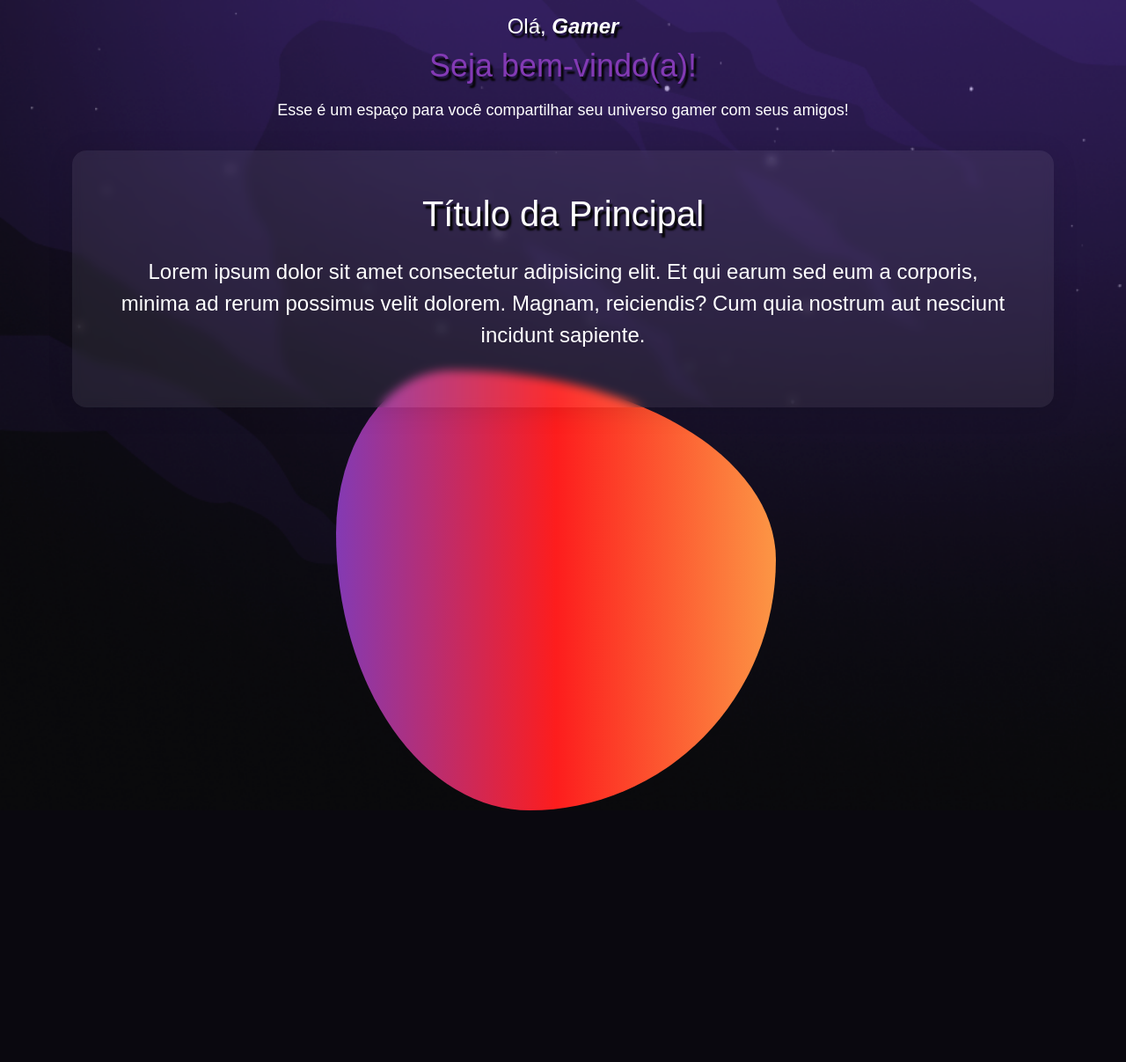
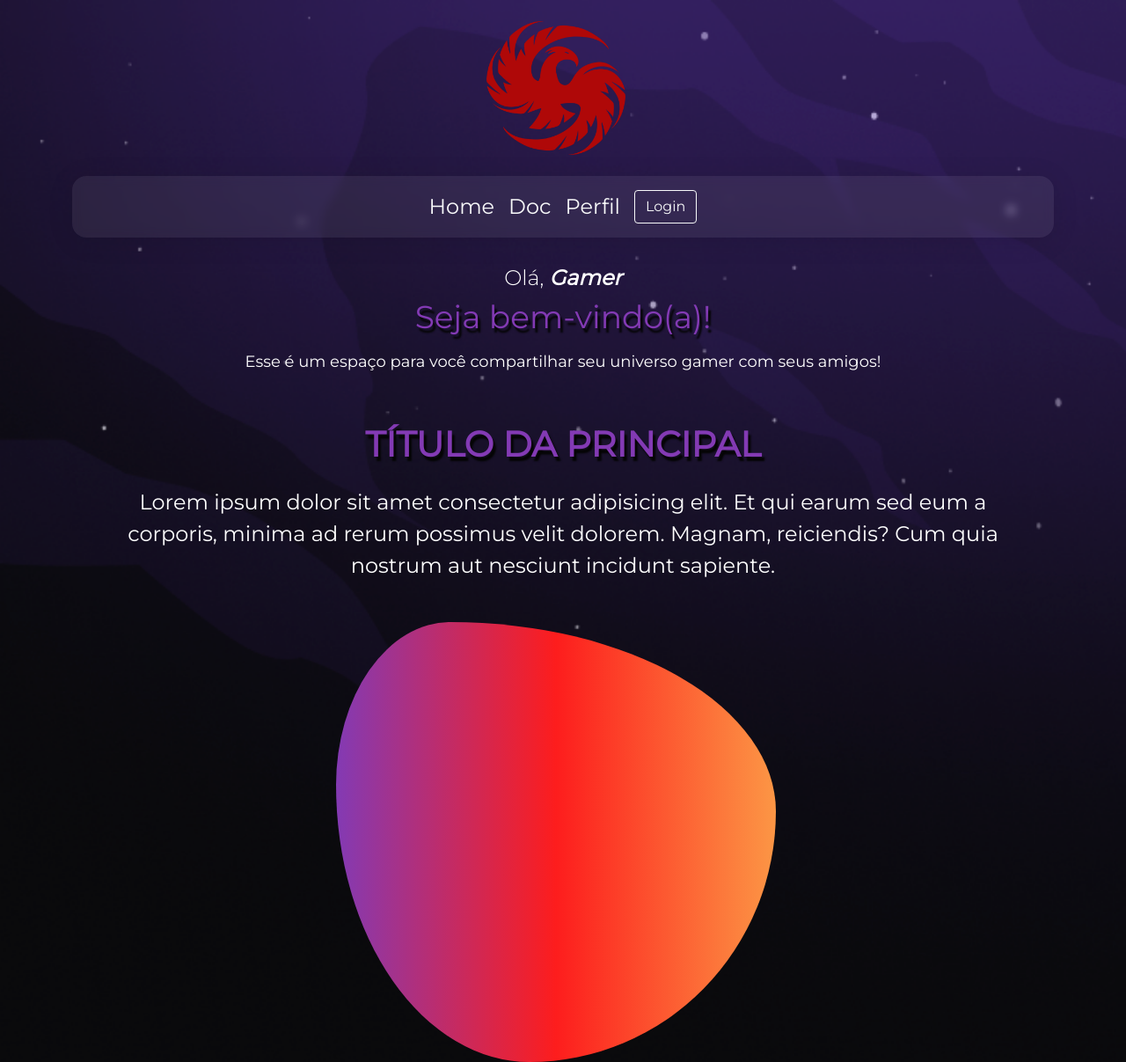
Before and after one commit to etmjr03/perfil-gamer, a PHP site: page / in a window 1280 px wide. Shown: the whole page at 88% size. Before the commit the page ends 921 px from the top, so only its background shows below. Run offline with PHP 8.4, Linux system fonts and the light colour scheme; some libraries are stand-ins or nearby versions.

Commit message:
Alterando layout e melhorando a responsividade

```diff
--- /dev/null
+++ b/assets/styles/global.css
@@ -0,0 +1,47 @@
+/* @import url("https://fonts.googleapis.com/css?family=Montserrat:300"); */
+
+* {
+    padding: 0;
+    margin: 0;
+    box-sizing: border-box;
+    font-family: 'Montserrat', sans-serif;
+}
+
+:root {
+    --branco: #FFF;
+    --cor-background: #141a24;
+    --roxo: #833ab4;
+    --vermelho: #fd1d1d;
+    --amarelo: #ffd200;
+    --laranja: #fc9645;
+
+    --sombra: 3px 5px 2px #050505;
+}
+
+body {
+    background-image: url(/assets/img/background-galaxy.png);
+    background-size: cover;
+    background-repeat: no-repeat;
+    min-height: 100vh;
+}
+
+.logo {
+    height: 200px;
+}
+
+h1,
+h2,
+h3,
+h4,
+h5,
+p {
+    color: var(--branco);
+}
+
+.glass {
+    background: rgba(255, 255, 255, 0.07);
+    border-radius: 16px;
+    box-shadow: 0 4px 30px rgba(0, 0, 0, 0.1);
+    backdrop-filter: blur(5.3px);
+    -webkit-backdrop-filter: blur(5.3px);
+}
--- a/style.css
+++ b/assets/styles/index.css
@@ -1,44 +1,3 @@
-* {
-    padding: 0;
-    margin: 0;
-    box-sizing: border-box;
-    font-family: 'Montserrat', sans-serif;
-}
-
-:root {
-    --branco: #FFF;
-    --cor-background: #141a24;
-    --roxo: #833ab4;
-    --vermelho: #fd1d1d;
-    --amarelo: #ffd200;
-    --laranja: #fc9645;
-
-    --sombra: 3px 5px 2px #050505;
-}
-
-body {
-    background-image: url(./assets/img/background-galaxy.png);
-    background-size: cover;
-    background-repeat: no-repeat;
-}
-
-h1,
-h2,
-h3,
-h4,
-h5,
-p {
-    color: var(--branco);
-}
-
-.glass {
-    background: rgba(255, 255, 255, 0.07);
-    border-radius: 16px;
-    box-shadow: 0 4px 30px rgba(0, 0, 0, 0.1);
-    backdrop-filter: blur(5.3px);
-    -webkit-backdrop-filter: blur(5.3px);
-}
-
 .textos-inicio {
     width: 100%;
     height: fit-content;
@@ -46,8 +5,7 @@ p {
 
 .textos-inicio h3 {
     font-size: 24px;
-    font-weight: 200;
-    text-shadow: var(--sombra);
+    font-weight: 300;
 }
 
 .textos-inicio h1 {
@@ -60,11 +18,6 @@ p {
     font-size: 18px;
 }
 
-.nome {
-    font-style: italic;
-    font-weight: bold;
-}
-
 .texto-principal {
     width: 100%;
     height: 750px;
@@ -73,6 +26,8 @@ p {
 
 .texto-principal h1 {
     font-size: 40px;
+    font-weight: bold;
+    color: var(--roxo);
     text-shadow: var(--sombra);
 }
 
--- a/index.html
+++ b/index.html
@@ -1,27 +1,62 @@
 <!DOCTYPE html>
 <html lang="en">
+
 <head>
     <meta charset="UTF-8">
     <meta name="viewport" content="width=device-width, initial-scale=1.0">
     <title>Perfil gamer</title>
-    <link rel="stylesheet" href="style.css">
+    <link rel="stylesheet" href="assets/styles/global.css">
+    <link rel="stylesheet" href="assets/styles/index.css">
     <!-- import bootstrap -->
-    <link href="https://cdn.jsdelivr.net/npm/bootstrap@5.1.3/dist/css/bootstrap.min.css" rel="stylesheet" integrity="sha384-1BmE4kWBq78iYhFldvKuhfTAU6auU8tT94WrHftjDbrCEXSU1oBoqyl2QvZ6jIW3" crossorigin="anonymous">
+    <link href="https://cdn.jsdelivr.net/npm/bootstrap@5.1.3/dist/css/bootstrap.min.css" rel="stylesheet"
+        integrity="sha384-1BmE4kWBq78iYhFldvKuhfTAU6auU8tT94WrHftjDbrCEXSU1oBoqyl2QvZ6jIW3" crossorigin="anonymous">
+    <!-- import font -->
+    <link rel="preconnect" href="https://fonts.googleapis.com">
+    <link rel="preconnect" href="https://fonts.gstatic.com" crossorigin>
+    <link href="https://fonts.googleapis.com/css2?family=Montserrat:wght@100;300;400&display=swap" rel="stylesheet">
 </head>
+
 <body>
+    <header class="container header">
+        <a class="navbar-brand d-flex justify-content-center logo p-4" href="index.html"><img
+                src="assets/img/phoenix.png" alt="" srcset=""></a>
+        <nav class="navbar navbar-expand-lg justify-content-evenly glass">
+            <div class="">
+                <div class="collapse navbar-collapse" id="navbarSupportedContent">
+                    <ul class="navbar-nav align-items-center">
+                        <li class="nav-item">
+                            <a class="nav-link active text-light fs-4" aria-current="page" href="index.html">Home</a>
+                        </li>
+                        <li class="nav-item">
+                            <a class="nav-link active text-light fs-4" aria-current="page" href="#">Doc</a>
+                        </li>
+                        <li class="nav-item">
+                            <a class="nav-link active text-light fs-4" aria-current="page" href="perfil.html">Perfil</a>
+                        </li>
+                        <li class="nav-item">
+                            <a class="nav-link active" aria-current="page" href="login.html">
+                                <button type="button" class="btn btn-outline-light">Login</button>
+                            </a>
+                        </li>
+                    </ul>
+                </div>
+            </div>
+        </nav>
+    </header>
     <main class="main">
         <article class="container">
             <section class="row">
-                <header class="textos-inicio text-center p-3">
-                    <h3>Olá, <span class="nome">Gamer</span></h3>
+                <header class="textos-inicio text-center p-3 mt-3">
+                    <h3>Olá, <span class="fw-bold fst-italic">Gamer</span></h3>
                     <h1>Seja bem-vindo(a)!</h1>
                     <p class="mt-3">Esse é um espaço para você compartilhar seu universo gamer com seus amigos!</p>
                 </header>
             </section>
             <section>
-                <header class="texto-principal text-center">
-                    <div class="glass p-5">
-                        <h1>Título da Principal</h1>
+                <div class="texto-principal text-center">
+                    <div class="p-4
+                    ">
+                        <h1 class="text-uppercase fw-bold">Título da Principal</h1>
                         <p class="mt-4">
                             Lorem ipsum dolor sit amet consectetur adipisicing elit.
                             Et qui earum sed eum a corporis, minima ad rerum possimus velit dolorem.
@@ -34,25 +69,31 @@
                         ar-modes="scene-viewer quick-look webxr"
                         ar-scale="auto"
                         ar-placement="floor"
-                        src="./assets/funko-3d-principal.glb"
-                        ios-src="./assets/funko-3d-principal.usdz"
+                        src="assets/3d/funko-3d-principal.glb"
+                        ios-src="assets/3d/funko-3d-principal.usdz"
                         poster=""
                         shadow-intensity="1"
                         reveal="auto"
                         auto-rotate
-                        disable-zoom
-                        >
+                        disable-zoom>
                     </model-viewer>
                     <div class="fancy-texto-principal"></div>
-                </header>
+                </div>
             </section>
         </article>
     </main>
     <!-- script bootstrap -->
-    <script src="https://code.jquery.com/jquery-3.3.1.slim.min.js" integrity="sha384-q8i/X+965DzO0rT7abK41JStQIAqVgRVzpbzo5smXKp4YfRvH+8abtTE1Pi6jizo" crossorigin="anonymous"></script>
-    <script src="https://cdn.jsdelivr.net/npm/@popperjs/core@2.10.2/dist/umd/popper.min.js" integrity="sha384-7+zCNj/IqJ95wo16oMtfsKbZ9ccEh31eOz1HGyDuCQ6wgnyJNSYdrPa03rtR1zdB" crossorigin="anonymous"></script>
-    <script src="https://cdn.jsdelivr.net/npm/bootstrap@5.1.3/dist/js/bootstrap.min.js" integrity="sha384-QJHtvGhmr9XOIpI6YVutG+2QOK9T+ZnN4kzFN1RtK3zEFEIsxhlmWl5/YESvpZ13" crossorigin="anonymous"></script>
+    <script src="https://code.jquery.com/jquery-3.3.1.slim.min.js"
+        integrity="sha384-q8i/X+965DzO0rT7abK41JStQIAqVgRVzpbzo5smXKp4YfRvH+8abtTE1Pi6jizo"
+        crossorigin="anonymous"></script>
+    <script src="https://cdn.jsdelivr.net/npm/@popperjs/core@2.10.2/dist/umd/popper.min.js"
+        integrity="sha384-7+zCNj/IqJ95wo16oMtfsKbZ9ccEh31eOz1HGyDuCQ6wgnyJNSYdrPa03rtR1zdB"
+        crossorigin="anonymous"></script>
+    <script src="https://cdn.jsdelivr.net/npm/bootstrap@5.1.3/dist/js/bootstrap.min.js"
+        integrity="sha384-QJHtvGhmr9XOIpI6YVutG+2QOK9T+ZnN4kzFN1RtK3zEFEIsxhlmWl5/YESvpZ13"
+        crossorigin="anonymous"></script>
     <!-- import model-viewer -->
     <script type="module" src="https://unpkg.com/@google/model-viewer/dist/model-viewer.min.js"></script>
 </body>
+
 </html>
```
Also changed, not shown: assets/styles/perfil.css (added, +22 -0 lines), perfil.html (added, +115 -0 lines), assets/img/download.png (deleted), assets/img/phoenix.png (added), 2 other files.
